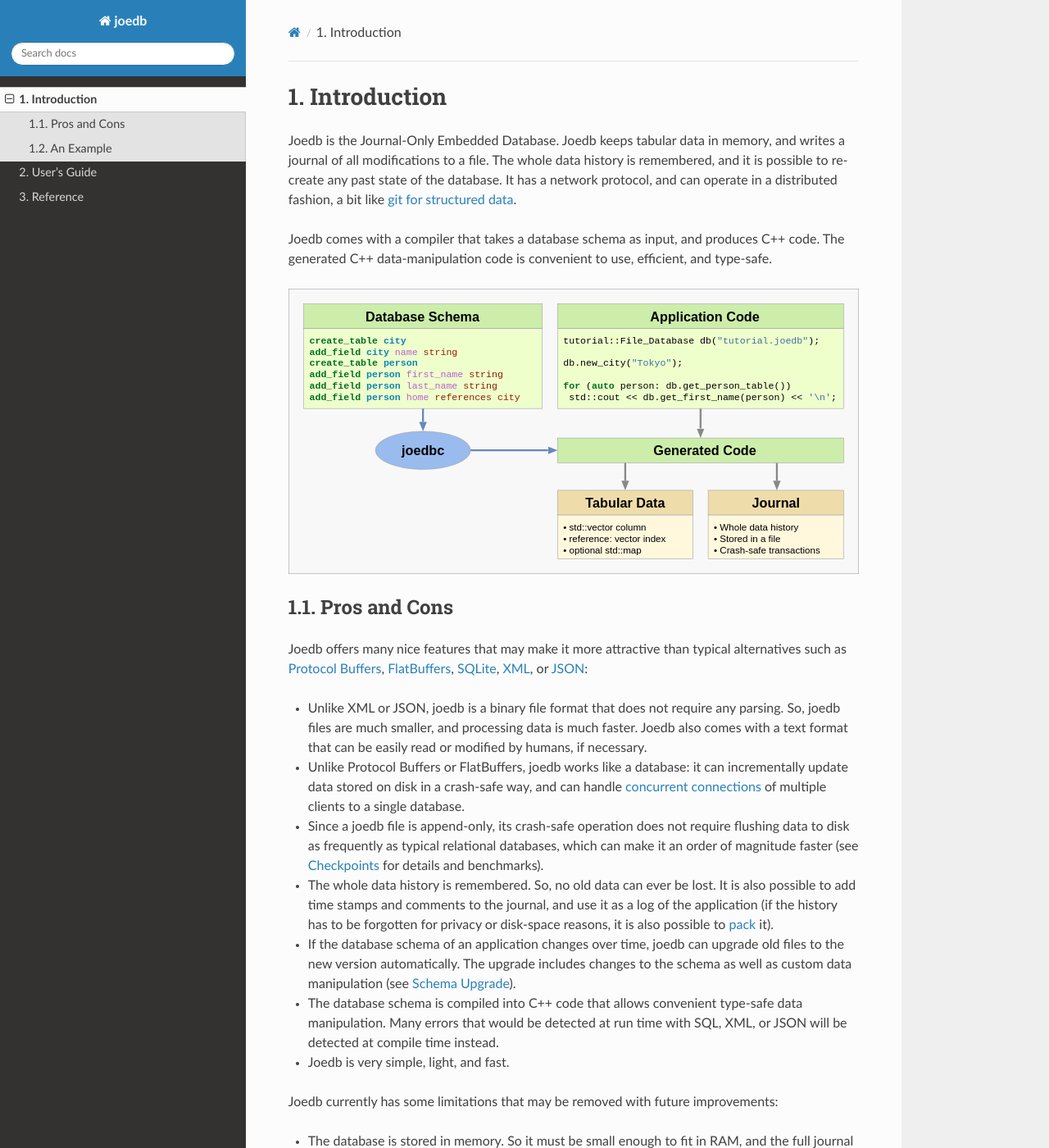
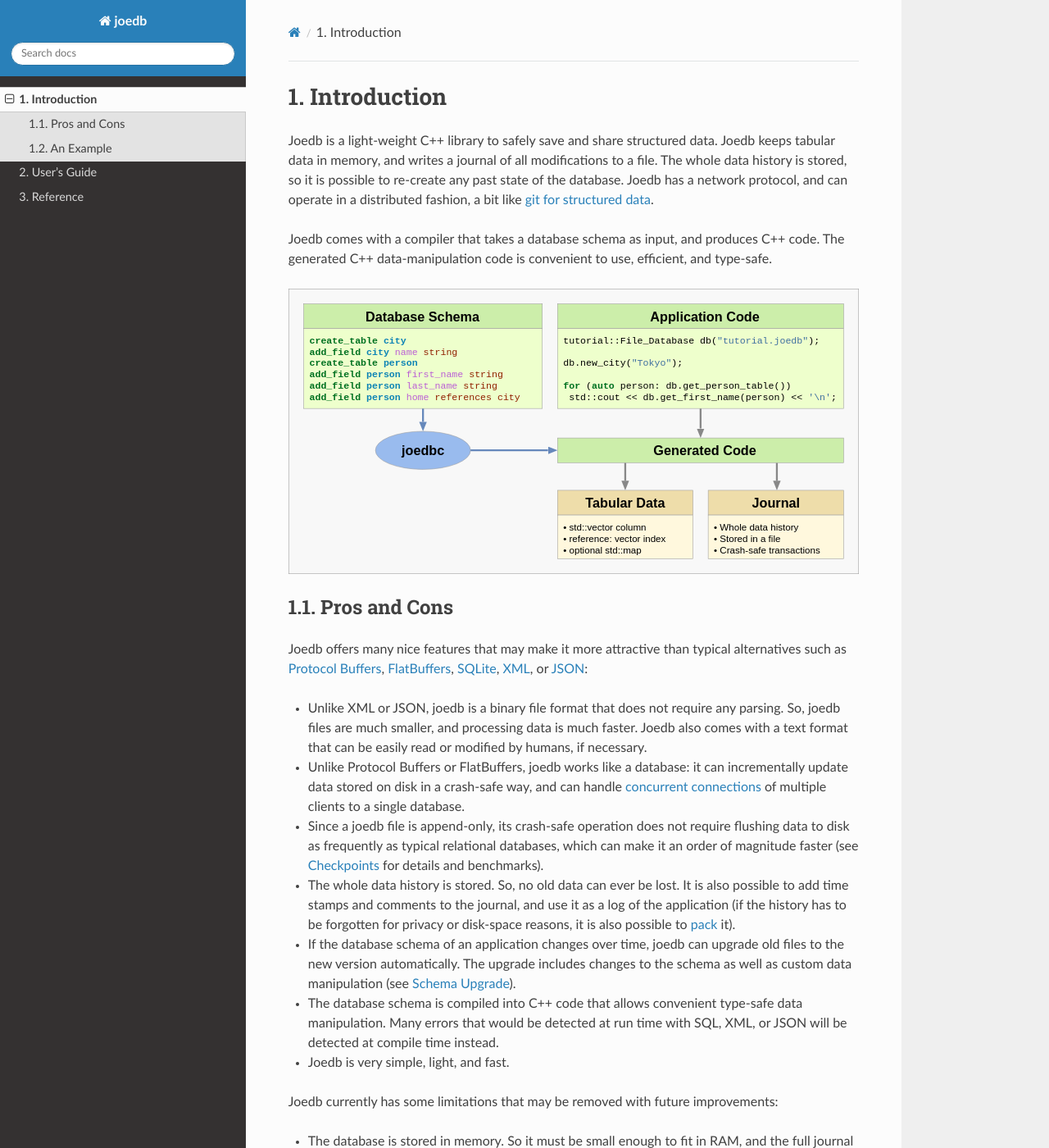
Before and after one commit to Remi-Coulom/joedb, a Sphinx documentation site: the page built from doc/source/intro.rst, in a window 1280 px wide and 1400 px high. Shown: the whole window at 82% size. Built offline with Sphinx 7.4.7 and the Read the Docs theme 2.0.0, drawn with Linux system fonts in a browser that asks for light colours; formulas are drawn with MathJax 3.

Commit message:
doc: introduction

```diff
--- a/doc/source/concurrency.rst
+++ b/doc/source/concurrency.rst
@@ -73,8 +73,8 @@
 ^^^^^^^^^^^^^^^^^^^^^^^^^^^^
 
 ``Readonly_File_Connection`` creates a connection to a read-only file. It
-allows concurrent writes to the file it is connecting to, but cannot lock or
-push to it.
+allows concurrent writes to the file it is connecting to. It can pull to get
+updated with new writes, but cannot lock or push.
 
 ``Local_Connection``
 ^^^^^^^^^^^^^^^^^^^^
--- a/doc/source/intro.rst
+++ b/doc/source/intro.rst
@@ -1,11 +1,11 @@
 Introduction
 ============
 
-Joedb is the Journal-Only Embedded Database. Joedb keeps tabular data in
-memory, and writes a journal of all modifications to a file. The whole data
-history is remembered, and it is possible to re-create any past state of the
-database. It has a network protocol, and can operate in a distributed fashion,
-a bit like :doc:`git for structured data <concurrency>`.
+Joedb is a light-weight C++ library to safely save and share structured data.
+Joedb keeps tabular data in memory, and writes a journal of all modifications
+to a file. The whole data history is stored, so it is possible to re-create any
+past state of the database. Joedb has a network protocol, and can operate in a
+distributed fashion, a bit like :doc:`git for structured data <concurrency>`.
 
 Joedb comes with a compiler that takes a database schema as input, and produces
 C++ code. The generated C++ data-manipulation code is convenient to use,
@@ -36,7 +36,7 @@
   flushing data to disk as frequently as typical relational databases, which
   can make it an order of magnitude faster (see :doc:`checkpoints` for details
   and benchmarks).
-- The whole data history is remembered. So, no old data can ever be lost. It is
+- The whole data history is stored. So, no old data can ever be lost. It is
   also possible to add time stamps and comments to the journal, and use it as a
   log of the application (if the history has to be forgotten for privacy or
   disk-space reasons, it is also possible to :ref:`pack <joedb_pack>` it).
```
Also changed, not shown: README.md (+7 -6 lines).
